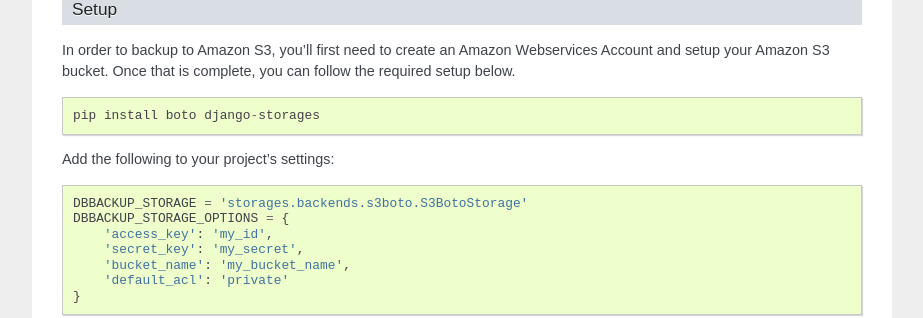
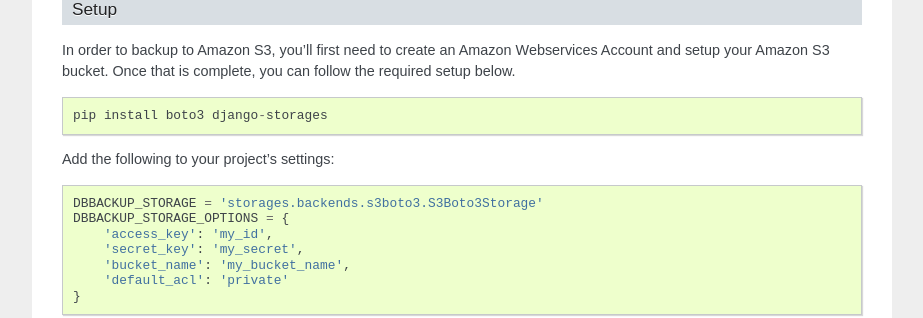
Before and after one commit to jazzband/django-dbbackup, a Sphinx documentation site: the page built from docs/storage.rst, in a window 1280 px wide and 900 px high, scrolled down 1098 px. Shown: the part 152-470 px from the top of the window, without its empty margins (198-1121 px from the left). Built offline with Sphinx 7.4.7, drawn with Linux system fonts in a browser that asks for light colours.

Commit message:
docs(s3): use correct dependency

```diff
--- a/docs/storage.rst
+++ b/docs/storage.rst
@@ -80,11 +80,11 @@
 Webservices Account and setup your Amazon S3 bucket. Once that is
 complete, you can follow the required setup below. ::
 
-    pip install boto django-storages
+    pip install boto3 django-storages
 
 Add the following to your project's settings: ::
 
-    DBBACKUP_STORAGE = 'storages.backends.s3boto.S3BotoStorage'
+    DBBACKUP_STORAGE = 'storages.backends.s3boto3.S3Boto3Storage'
     DBBACKUP_STORAGE_OPTIONS = {
         'access_key': 'my_id',
         'secret_key': 'my_secret',
```
